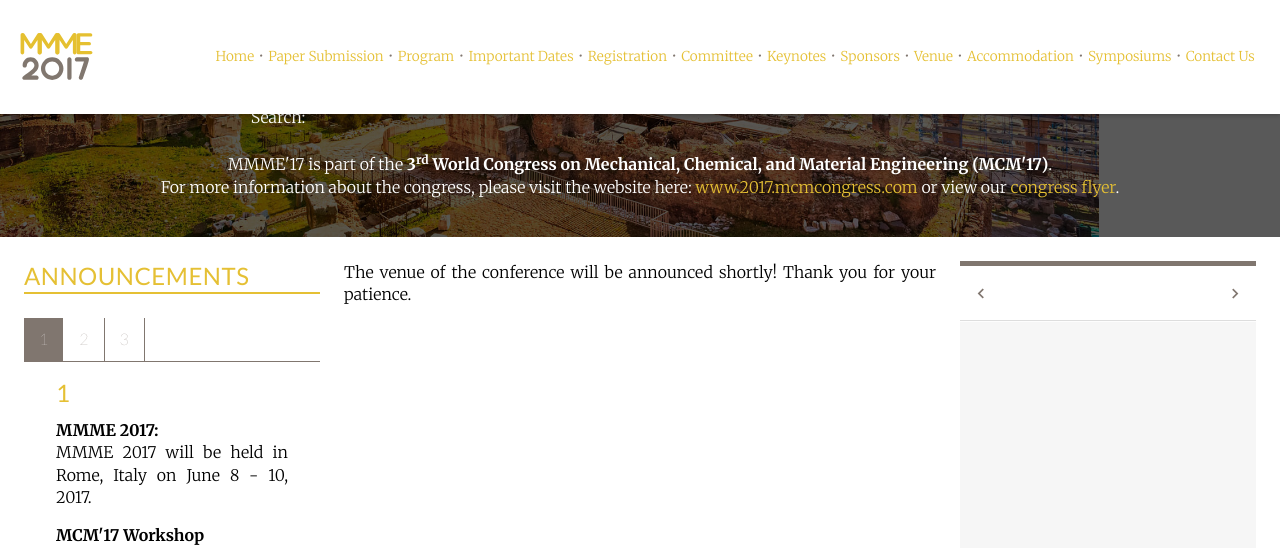
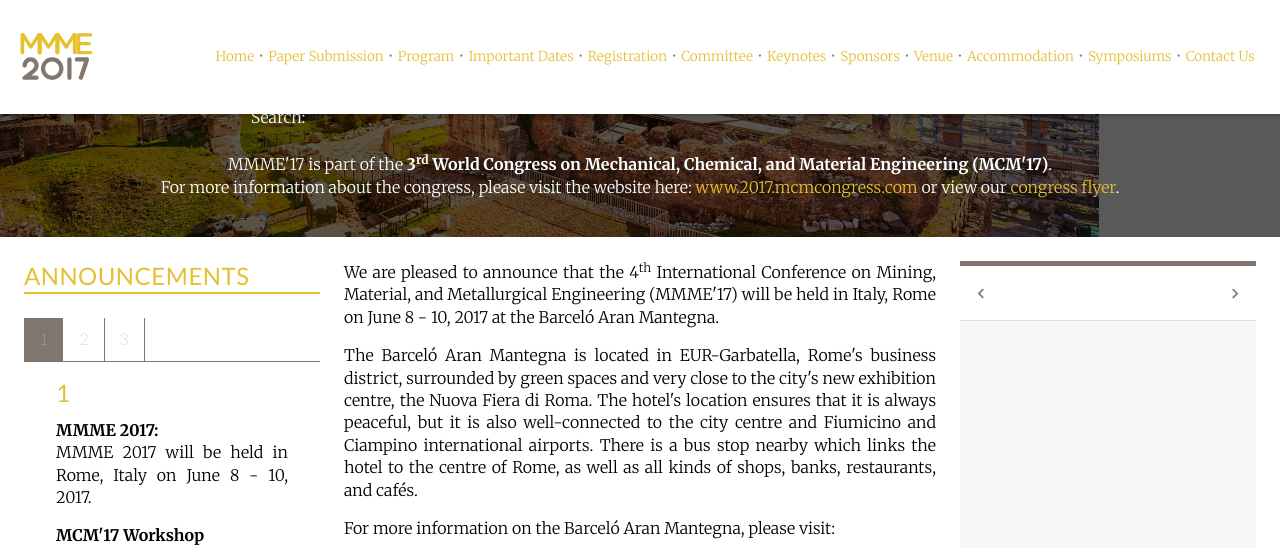
Before and after one commit to intaset/mmmeconference, a Jekyll site: the page built from venue.html, in a window 1280 px wide and 1400 px high, scrolled down 270 px. Shown: the top 548 px of the window. Built offline with Jekyll 4.4.1, drawn with Linux system fonts in a browser that asks for light colours; nearby versions of some CDN libraries; Markdown is read by kramdown in place of the engine named in the settings; comment, search, counter and statistics services are not loaded; some of the changed text lies outside the part shown.

Commit message:
added hotel

```diff
--- a/venue.html
+++ b/venue.html
@@ -7,21 +7,24 @@ keyword: mining conference, material conference, mineral processing conference,
 
 <div class="unit unit-s-1 unit-m-1-4-1 unit-l-1-4-1">
   <div class="unit-spacer content">
-  <p class="body">The venue of the conference will be announced shortly! Thank you for your patience.</p>
-<!--     <p class="body">We are pleased to announce that the 4<sup>th</sup>  International Conference on Multimedia and Human-Computer Interaction (MHCI'16) will be held in Budapest, Hungary, on August  16 - 17, 2016 at the Novotel Budapest Centrum.</p>
- <p class="body">Art nouveau style Novotel Budapest  Centrum is located in the city centre with easy access. Enjoy 4-star comfort in  sound-proof, air-conditioned rooms with tea/coffee making facilities. Café  Palace restaurant await our guests with live piano music, Hungarian and  International tastes. The hotel offers free entrance into a fitness room, jacuzzi,  and sauna. Free WiFi is available in the entire Hotel. </p>
- <p class="body">
-  Metro, trams and buses are on your  doorstep. Novotel Budapest Centrum is close to Keleti Railway station as well  to Blaha Lujza square on Pest side of Budapest. With easy access to public  transportation, you can quickly reach the Danube River, shopping areas of  Budapest, the Syma congress centre, Hungexpo exhibition field, or the Budapest  Arena concert hall. Restaurants with international kitchen and excellent bars,  pubs can be found in close proximity of the Hotel.</p>
- <p class="body">For more information on Novotel  Budapest Centrum, please visit:</p>
+  <!-- <p class="body">The venue of the conference will be announced shortly! Thank you for your patience.</p> -->
 
-<center><a href="http://www.accorhotels.com/gb/hotel-3560-novotel-budapest-centrum/index.shtml" target="_blank" class="body-link"><img src="../img/novotel_logo.png" class="flex-sponsor"></a></center>
+<p class="body">We are pleased to announce that the 4<sup>th</sup> International Conference on Mining, Material, and Metallurgical Engineering (MMME'17) will be held in Italy, Rome on June 8 - 10, 2017 at the Barceló Aran Mantegna.</p>
+
+<p class="body">The Barceló Aran Mantegna is located in EUR-Garbatella, Rome's business district, surrounded by green spaces and very close to the city's new exhibition centre, the Nuova Fiera di Roma. The hotel's location ensures that it is always peaceful, but it is also well-connected to the city centre and Fiumicino and Ciampino international airports. There is a bus stop nearby which links the hotel to the centre of Rome, as well as all kinds of shops, banks, restaurants, and cafés.</p>
+
+<p class="body">For more information on the Barceló Aran Mantegna, please visit:</p>
+<br>
+<center><a href="https://www.barcelo.com/en-us/hotels/italy/rome/barcelo-aran-mantegna/" target="_blank" class="body-link"><img src="../img/Logo-Barcelo_BHR_pos.png"  width="50%"></a></center>
+<br>
+<p class="body">Rome, Italy’s capital, is a sprawling, cosmopolitan city with nearly 3,000 years of globally influential art, architecture and culture on display. Ancient ruins such as the Forum and the Colosseum evoke the power of the former Roman Empire. Vatican City, headquarters of the Roman Catholic Church, has St. Peter’s Basilica and the Vatican Museums, which house masterpieces such as Michelangelo’s Sistine Chapel frescoes.</p>
+
+<p class="body">Rome can be reached very easily via its airports (Leonardo da Vinci and Ciampino), by rail (the two large stations, Termini and Tiburtina), and even by sea (the ports of Ostia, Fiumicino and Civitavecchia). </p>
+
+<p class="body">For more information on Rome, please visit <b><i><a href="http://www.turismoroma.it" target="_blank" class="body-link">Turismoroma</a></i></b>, the city’s tourist portal.</p>
 
 
- <p class="body">Often described as the &quot;Little  Paris of Middle Europe&quot;, Budapest is famous not only for the monuments  reflecting its own 1,000-year-old culture, but also for the relics of others  who settled here. Remains from both Roman occupation and much later ruled by the  Turks can still be seen in the city. After the Ottoman Empire the union with  Austria has a particular influence on the city's form and style.</p>
- <p class="body">The capital has two sides, Buda and  Pest, stretching along the banks of the Danube, representing two different  characters of the city.<br>
-  Suburban Buda and its historic castle  district offer medieval streets and houses, museums, caves and Roman ruins. The  dynamic Pest side boasts the largest parliament building in Europe, riverside  promenades, flea markets, bookstores, antique stores and café houses.</p>
-  <p class="body">
-  Budapest has a lot to offer. Museums  and galleries, churches and synagogues, palaces and historic buildings, baths  and pools are presented together with the influence of Secession in the city.</p>
- <p class="body">For more information on Budapest,  please visit: <a href="http://www.budapest.com" class="body-link">www.budapest.com</a>. </p> -->
+
+
   </div>
   </div>
```
Also changed, not shown: 1 other file.
